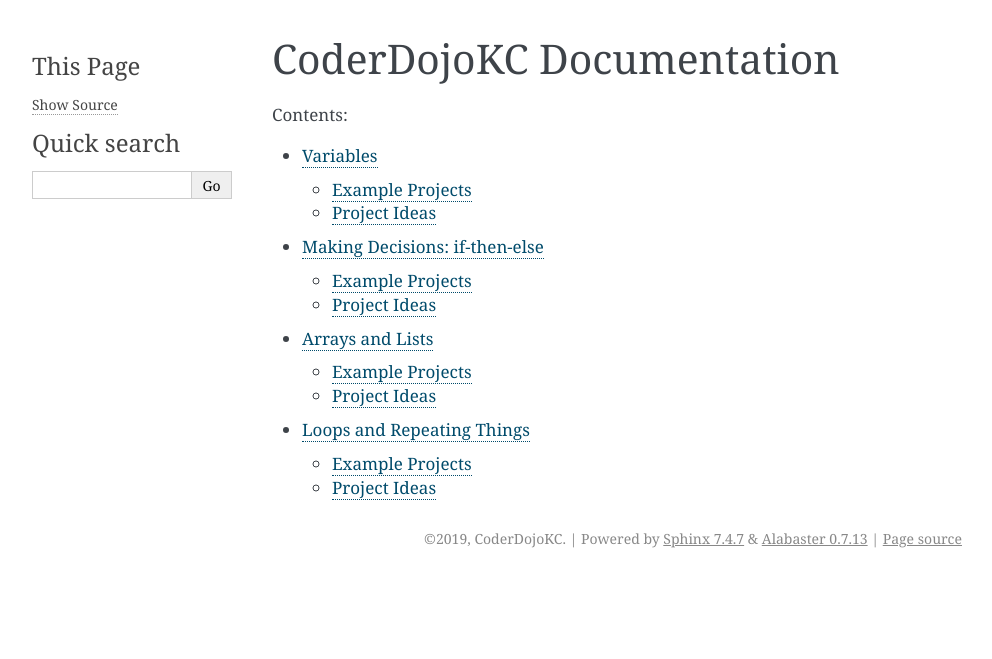
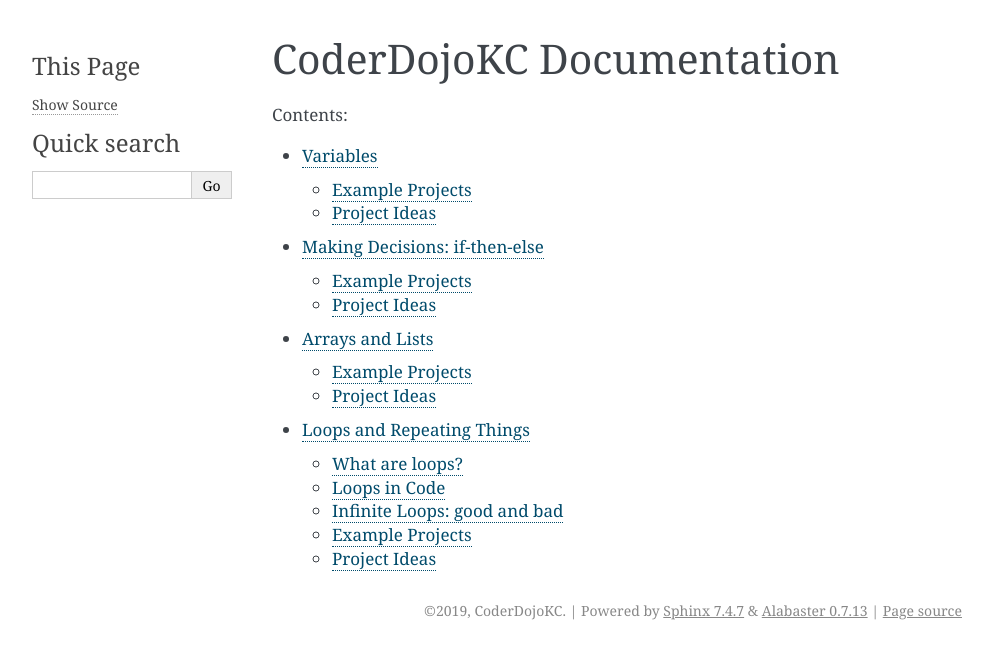
Before and after one commit to CoderDojoKC/docs, a Sphinx documentation site: the page built from source/index.rst, in a window 1280 px wide. Shown: the top 659 px of the page, without its empty margins (148-1140 px from the left). Built offline with Sphinx 7.4.7, drawn with Linux system fonts in a browser that asks for light colours; some of the changed lines change nothing that is shown.

Commit message:
Add info about infinite loops

````diff
--- a/source/lessons/loops.md
+++ b/source/lessons/loops.md
@@ -1,4 +1,10 @@
 # Loops and Repeating Things
+
+## What are loops?
+
+Loops let you repeat something over and over again. For example:
+
+### Loop example 1
 
 2015 had 12 months: January, February, March, April, May, June, July, August, September, October, November, December
 
@@ -8,15 +14,11 @@
 
 2018 had 4 months: January, February, March, April, … which months are next?
 
-* * *
+### Loop example 2
 
 Spin around and count each spin until you are dizzy. How many times could you spin around?
 
-* * *
-
-These are examples of loops. What are we doing with a loop? We are repeating things over and over again.
-
-* * *
+## Loops in Code
 
 Your day could be condensed to “Wake up, do stuff, go to bed.”
 
@@ -122,6 +124,72 @@
 )
 ```
 
+## Infinite Loops: good and bad
+
+There's a special kind of loop called an "Infinite Loop" (in Scratch: "Forever Loop"). This is a loop that is easy to create, usually accidentally, and difficult to get out of.
+
+```javascript
+// Don't do this
+var i = 0;
+do {
+    console.log(i++);
+} while (i > 0);
+```
+
+```javascript
+// Don't do this, either
+var i = 0;
+do {
+    console.log('I am awesome!');
+} while (true);
+```
+
+So when is a good time to use an infinite loop? Perhaps while you are waiting for user input in a game or waiting for a status to change. In either case, you want to make sure that you have a way to exit the loop.
+
+*break:* - this exits a loop
+*continue:* - this skips the current step in the loop
+
+```javascript
+while (true) {
+    if (this.receivedQuitCommandFromUser()) {
+        break;
+    }
+
+    this.playRelaxingMusic();
+}
+```
+
+```javascript
+// Written as an infinite loop
+printOddNumbersTo: function(topNumber) {
+    for(var i = 1;; i++) {
+        if (i % 2 === 1) {
+            continue;
+        }
+
+        // guard statement to get us out of the infinite-loop
+        if (i >= topNumber) {
+            break;
+        }
+
+        console.log(i);
+    }
+}
+```
+
+```javascript
+// Written as a non-infinite loop
+printOddNumbersTo: function(topNumber) {
+    for (var i = 1; i <= topNumber; i++) {
+        if (i % 2 === 1) {
+            continue;
+        }
+
+        console.log(i);
+    }
+}
+```
+
 ## Example Projects
 
 * Scratch: [Loop Through Names](https://scratch.mit.edu/projects/216162307)
````
